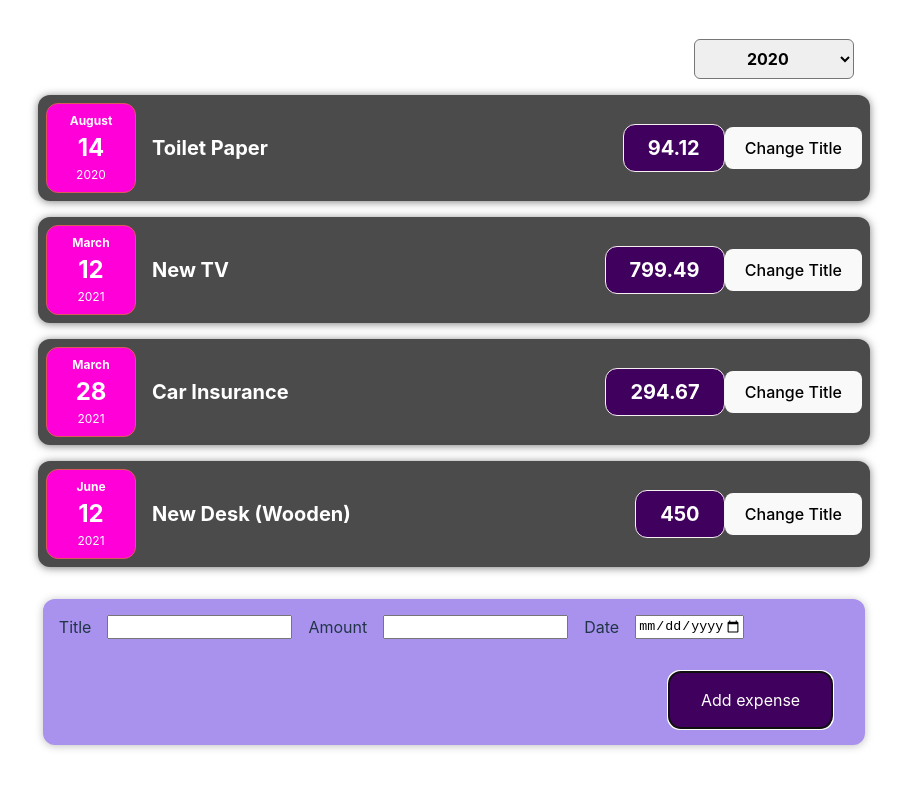
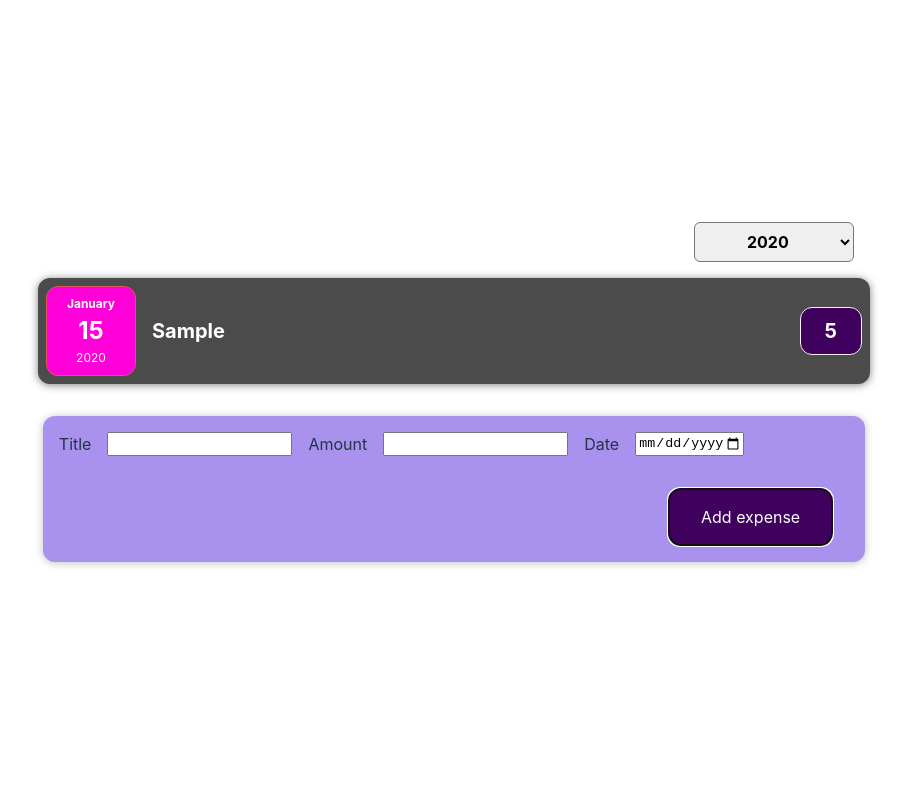
Before and after one commit to auqid/vite-react, a React (Vite) app: page / in a window 1280 px wide. Both pictures are taken after typing "Sample", "5", "2020-01-15" into the empty fields and a click on the button "Add expense". Shown: the top 788 px of the page, without its empty margins (186-1093 px from the left). Built offline with nearby package versions, Linux system fonts and the light colour scheme.

Commit message:
rendering list dynamically TODO:some styling

```diff
--- a/src/App.jsx
+++ b/src/App.jsx
@@ -1,30 +1,17 @@
 import React from "react";
 import Expenses from "./components/Expenses/Expenses";
 import NewExpense from "./components/NewExpense/NewExpense";
-const App = (props) => {
-  const expenses = [
-    {
-      id: "e1",
-      title: "Toilet Paper",
-      amount: 94.12,
-      date: new Date(2020, 7, 14),
-    },
-    { id: "e2", title: "New TV", amount: 799.49, date: new Date(2021, 2, 12) },
-    {
-      id: "e3",
-      title: "Car Insurance",
-      amount: 294.67,
-      date: new Date(2021, 2, 28),
-    },
-    {
-      id: "e4",
-      title: "New Desk (Wooden)",
-      amount: 450,
-      date: new Date(2021, 5, 12),
-    },
-  ];
+import { useState } from "react";
+
+const DUMMY_EXPENSES = [];
+
+const App = () => {
+  const [expenses, setExpenses] = useState(DUMMY_EXPENSES);
+
   const addExpenseHandler = (expense) => {
-    console.log("value showing in app.js", expense);
+    setExpenses((prevExpense) => {
+      return [expense, ...prevExpense];
+    });
   };
 
   return (
--- a/src/components/Expenses/ExpenseItem.jsx
+++ b/src/components/Expenses/ExpenseItem.jsx
@@ -1,22 +1,18 @@
 import "./Expenseitem.css";
 import ExpenseDate from "./ExpenseDate";
 import Card from "../UI/Card";
-import { useState } from "react";
 
 const ExpenseItem = (props) => {
-  const [title, setTitle] = useState(props.title);
-  function clickHandler() {
-    setTitle("Hello there");
-  }
   return (
+    <li>
       <Card className="expense-item">
         <ExpenseDate date={props.date} />
         <div className="expense-item__description">
-        <h2>{title}</h2>
+          <h2>{props.title}</h2>
         </div>
         <div className="expense-item__price">{props.amount}</div>
-      <button onClick={clickHandler}>Change Title</button>
       </Card>
+    </li>
   );
 };
 
--- a/src/components/Expenses/Expenses.jsx
+++ b/src/components/Expenses/Expenses.jsx
@@ -1,41 +1,27 @@
-import ExpenseItem from "./ExpenseItem";
+import React, { useState } from "react";
 import ExpensesFilter from "./ExpensesFilter";
-import { useState } from "react";
+import ExpensesList from "./ExpensesList";
 
-function Expenses(props) {
+const Expenses = (props) => {
   const [filteredYear, setFilteredYear] = useState("2020");
+
   const filterChangeHandler = (selectedYear) => {
     setFilteredYear(selectedYear);
-    console.log(selectedYear);
   };
+
+  const filteredExpenses = props.items.filter((expense) => {
+    return expense.date.getFullYear().toString() === filteredYear;
+  });
+
   return (
     <div className="expenses">
       <ExpensesFilter
         selected={filteredYear}
         onChangeFilter={filterChangeHandler}
-      ></ExpensesFilter>
-      <ExpenseItem
-        title={props.items[0].title}
-        amount={props.items[0].amount}
-        date={props.items[0].date}
       />
-      <ExpenseItem
-        title={props.items[1].title}
-        amount={props.items[1].amount}
-        date={props.items[1].date}
-      />
-      <ExpenseItem
-        title={props.items[2].title}
-        amount={props.items[2].amount}
-        date={props.items[2].date}
-      />
-      <ExpenseItem
-        title={props.items[3].title}
-        amount={props.items[3].amount}
-        date={props.items[3].date}
-      />
+      <ExpensesList items={filteredExpenses} />
     </div>
   );
-}
+};
 
 export default Expenses;
--- /dev/null
+++ b/src/components/Expenses/ExpensesList.css
@@ -0,0 +1,9 @@
+.expenses-list {
+  list-style: none;
+  padding: 0;
+}
+
+.expenses-list__fallback {
+  color: white;
+  text-align: center;
+}
--- /dev/null
+++ b/src/components/Expenses/ExpensesList.jsx
@@ -0,0 +1,22 @@
+import React from "react";
+import "./ExpensesList.css";
+import ExpenseItem from "./ExpenseItem";
+const ExpensesList = (props) => {
+  if (props.items.length === 0) {
+    return <h2 className="'expenses-list__fallback">Found no Expenses</h2>;
+  }
+  return (
+    <ul className="expenses-list">
+      {props.items.map((expense) => (
+        <ExpenseItem
+          key={expense.id}
+          title={expense.title}
+          amount={expense.amount}
+          date={expense.date}
+        />
+      ))}
+    </ul>
+  );
+};
+
+export default ExpensesList;
```
Lines whose indentation alone changed are shown as unchanged.
